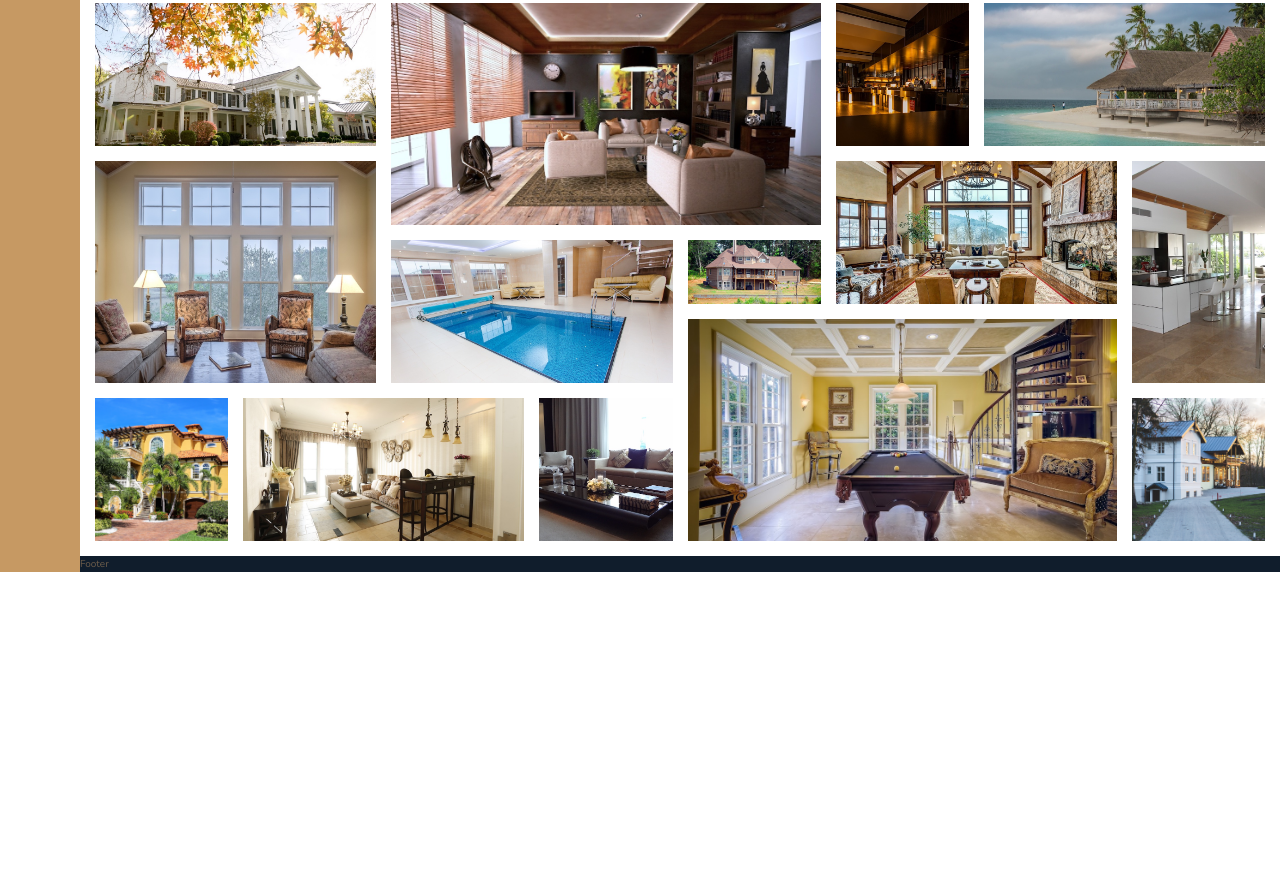
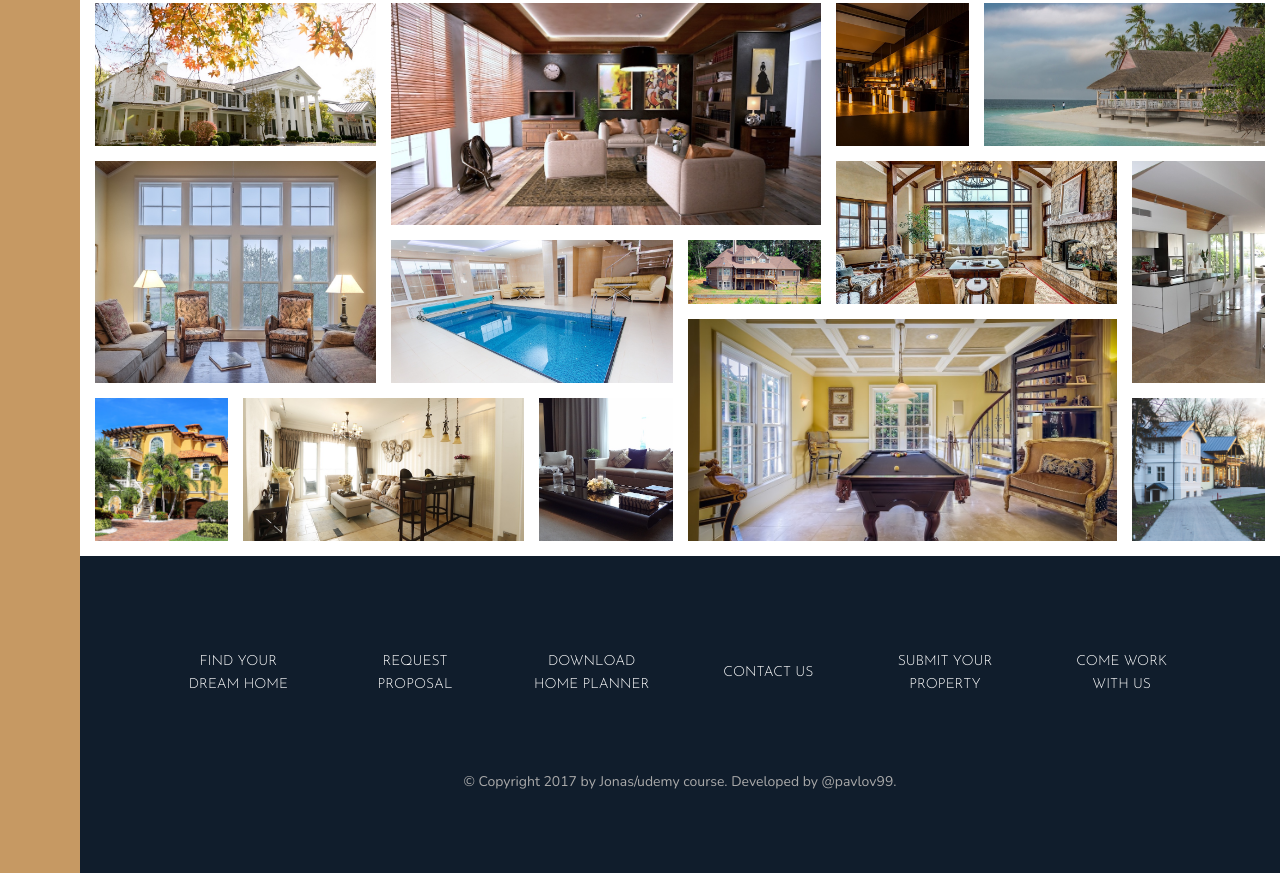
Before and after one commit to pavlov99/udemy-advanced-css-and-sass, a website: page nexter/index.html in a window 1280 px wide. Shown: the part 3088-3961 px from the top of the page. Before the commit the page ends 3660 px from the top, so only its background shows below. Drawn offline with nearby package versions, Linux system fonts and the light colour scheme.

Commit message:
ADD: footer

```diff
--- a/nexter/index.html
+++ b/nexter/index.html
@@ -301,7 +301,17 @@
             <figure class="gallery__item gallery__item--14"><img src="img/gal-14.jpeg" alt="Gallery image 14" class="gallery__img"></figure>
         </section>
         <footer class="footer">
-            Footer
+            <ul class="nav">
+                <li class="nav__item"><a href="#" class="nav__link">Find your dream home</a></li>
+                <li class="nav__item"><a href="#" class="nav__link">Request proposal</a></li>
+                <li class="nav__item"><a href="#" class="nav__link">Download home planner</a></li>
+                <li class="nav__item"><a href="#" class="nav__link">Contact us</a></li>
+                <li class="nav__item"><a href="#" class="nav__link">Submit your property</a></li>
+                <li class="nav__item"><a href="#" class="nav__link">Come work with us</a></li>
+            </ul>
+            <p class="copyright">
+                &copy; Copyright 2017 by Jonas/udemy course. Developed by @pavlov99.
+            </p>
         </footer>
     </body>
 </html>
--- a/nexter/sass/_footer.scss
+++ b/nexter/sass/_footer.scss
@@ -1,4 +1,45 @@
 .footer {
     background-color: $color-secondary;
     grid-column: full-start / full-end;
+    padding: 8rem;
 }
+
+.nav {
+    list-style: none;
+
+    // Could align elements with flexbox. It's harder to work with spacing: need to set margin-right and no margin on the last element.
+    // Use css grid for this example with defined gap.
+    display: grid;
+    grid-template-columns: repeat(auto-fit, minmax(15rem, 1fr));
+    grid-gap: 2rem;
+    align-items: center;
+
+    &__link:link,
+    &__link:visited {
+        font-size: 1.4rem;
+        color: #fff;
+        text-decoration: none;
+        font-family: $font-display;
+        text-transform: uppercase;
+        text-align: center;
+        padding: 1.5rem;
+        display: block;  // to apply padding.
+        transition: all .2s;
+    }
+
+    &__link:hover,
+    &__link:active {
+        background-color: rgba(#fff, .05);
+        transform: translateY(-3px);
+    }
+}
+
+.copyright {
+    font-size: 1.4rem;
+    color: $color-grey-light-2;
+    margin-top: 6rem;
+    text-align: center;
+    width: 70%;
+    margin-right: auto;
+    margin-left: auto;
+}
```
Also changed, not shown: nexter/css/style.css.
